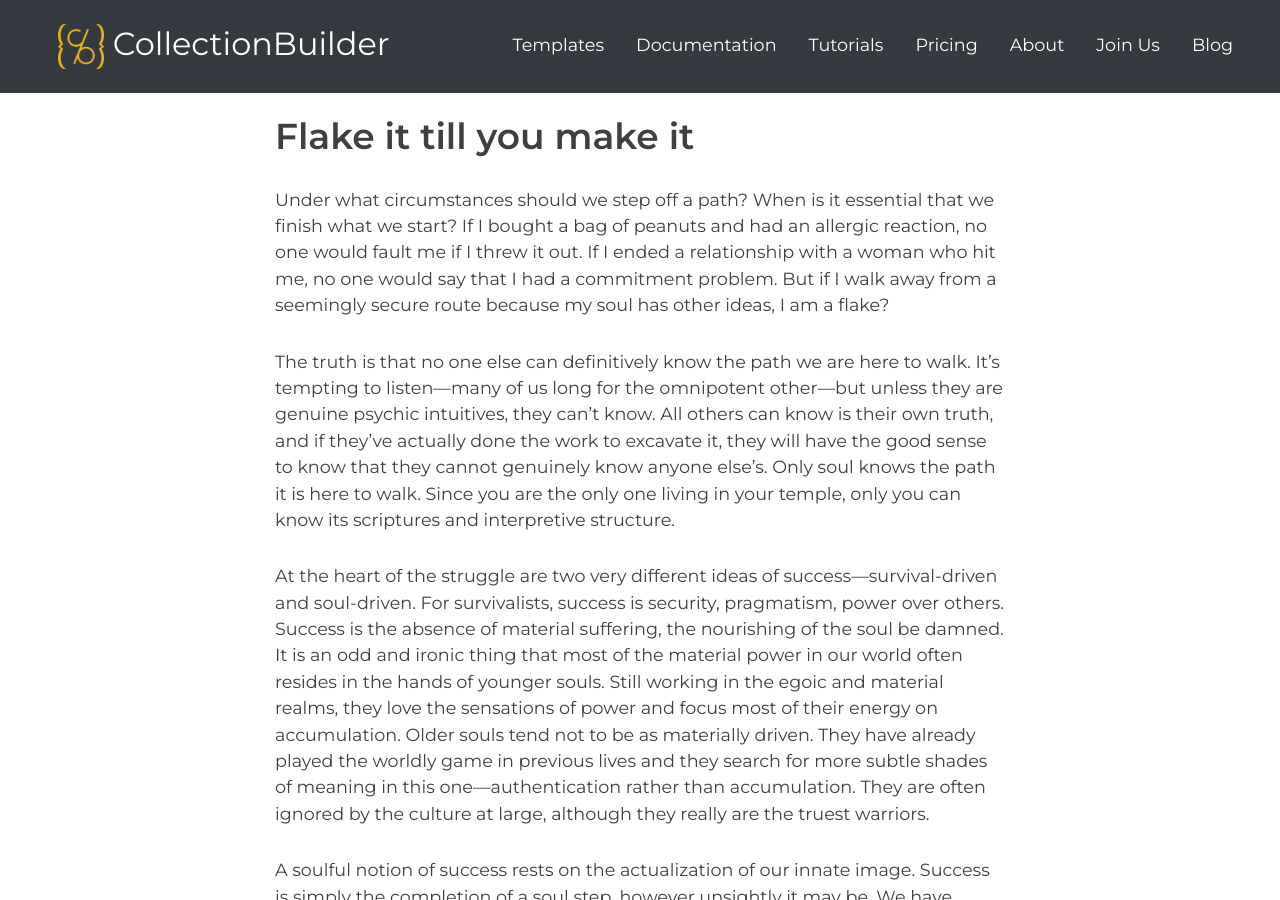
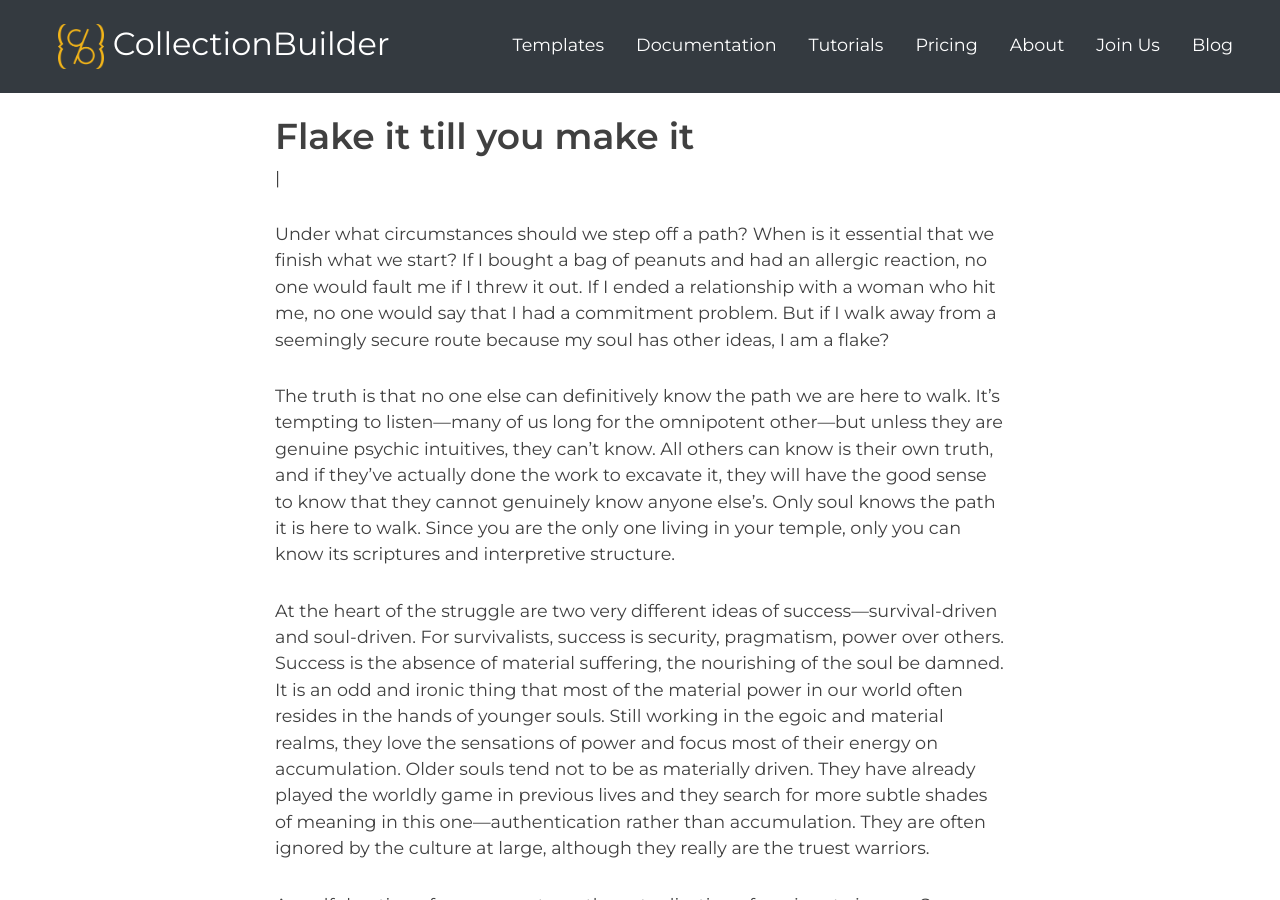
Before and after one commit to CollectionBuilder/collectionbuilder.github.io, a Jekyll site: the page built from _posts/2020-02-26-flake-it-till-you-make-it.md, in a window 1280 px wide and 900 px high. Built offline with Jekyll 4.4.1, drawn with Linux system fonts in a browser that asks for light colours; comment, search, counter and statistics services are not loaded.

Commit message:
Add author name and publish date

```diff
--- a/_layouts/post.html
+++ b/_layouts/post.html
@@ -18,6 +18,7 @@
 
       <article role="main" class="blog-post">
         <h1>{{ page.title }}</h1>
+        <span style="text-transform:uppercase;">{% if page.author %}By {{page.author}}{% endif %} | {% if page.publish-date %}{{page.publish-date}}{% endif %}</span>
         {{ content }}
       </article>
 
```
